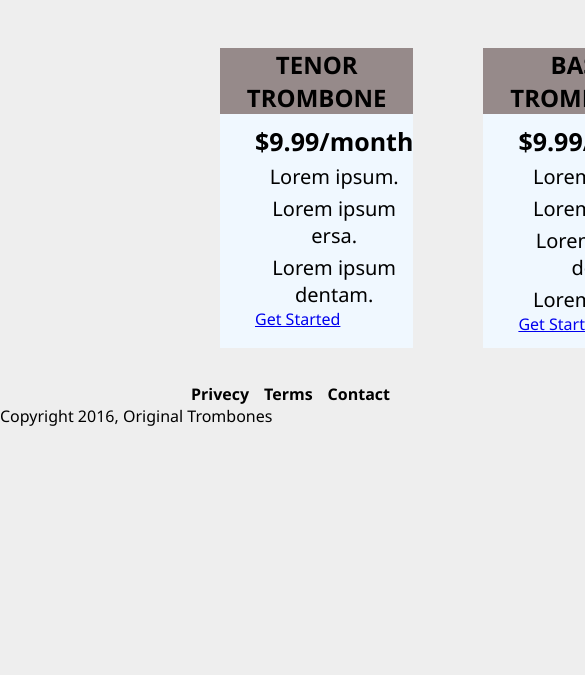
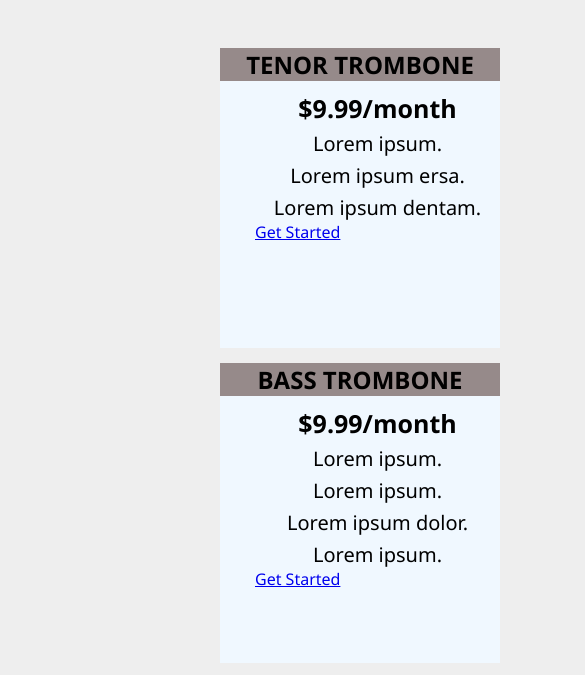
Before and after one commit to nobleenia/Legacy-Repository-Web-Design, a plain HTML site: page index.html in a window 390 px wide. Shown: the part 1398-2073 px from the top of the page, 585 px wide, since content can reach past the window. Before the commit the page ends 1868 px from the top, so only its background shows below. Drawn offline with Linux system fonts and the light colour scheme.

Commit message:
this is final for us

```diff
--- a/styles.css
+++ b/styles.css
@@ -128,9 +128,10 @@ ul{
 h4{
     padding-left: 15px;
 }
-
-@media (max-width: 600px) {
-    .paricing {
+@media (max-width:780px)
+ {
+    #pricing
+    {
         flex-direction: column;
     }
 }
```
